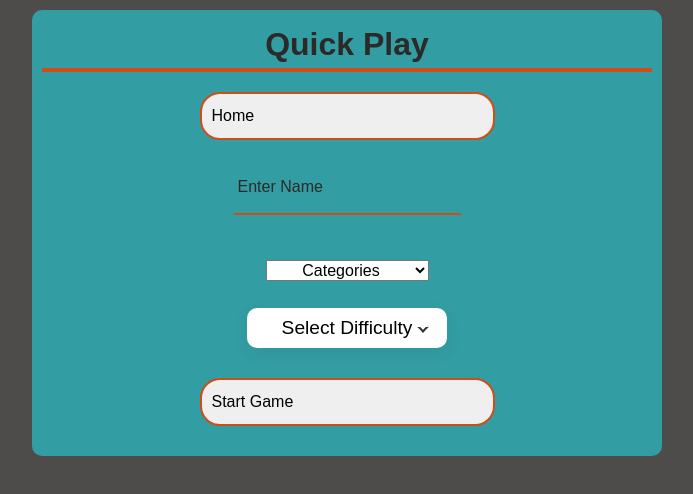
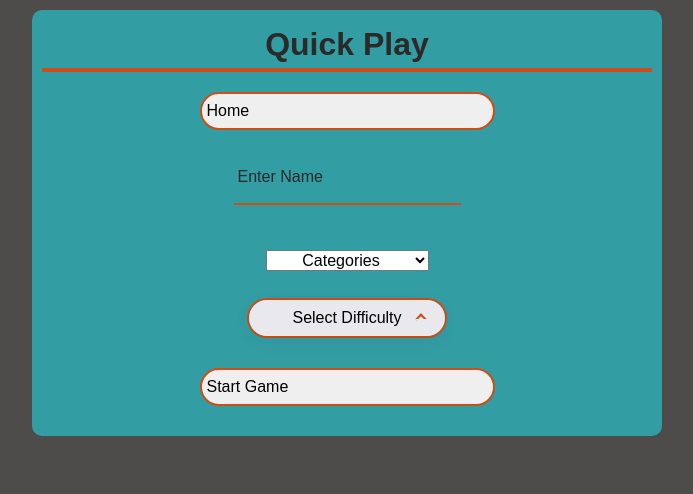
Before and after one commit to kennethd24/questionMaster, a React (Vite) app: page /QuickPlay in a window 1280 px wide. Shown: the top 494 px of the page, without its empty margins (293-986 px from the left). Built offline with nearby package versions, Linux system fonts and the light colour scheme.

Commit message:
Select diffculty css

```diff
--- a/src/index.css
+++ b/src/index.css
@@ -92,7 +92,7 @@ button {
   margin-top: 10px;
   margin-bottom: 10px;
   width: 50%;
-  padding: 10px;
+  padding: 5px;
   text-align: center;
   display: flex;
   flex-direction: column;
--- a/src/pages/quickPlay.css
+++ b/src/pages/quickPlay.css
@@ -2,7 +2,6 @@
 	margin: 0;
 	padding: 0;
 	box-sizing: border-box;
-	font-family: 'Poppins', sans-serif;
 }
 
 /* .container {
@@ -21,6 +20,8 @@
 	margin-top: 5px;
 	width: 200px;
 	height: 40px;
+	border:2px solid #cf4d16;
+	border-radius: 20px;
 }
 
 .dropdown::before {
@@ -31,9 +32,9 @@
 	z-index: 1000;
 	width: 8px;
 	height: 8px;
-	border: 2px solid #333;
-	border-top: 2px solid #fff;
-	border-right: 2px solid #fff;
+	border: 2px solid #e9e9ed;
+	border-top: 2px solid #cf4d16;
+	border-right: 2px solid #cf4d16;
 	transform: rotate(-45deg);
 	transition: 0.5s;
 	pointer-events: none;
@@ -51,22 +52,22 @@
 	width: 100%;
 	height: 100%;
 	cursor: pointer;
-	background: #fff;
-	font-size: 1.2em;
+	background: #e9e9ed;
 	border: none;
 	outline: none;
 	box-shadow: 0 5px 20px rgba(0, 0, 0, 0.05);
 	padding: 12px 20px;
-	border-radius: 10px;
+	border-radius: 20px;
 }
 
 .dropdown .options {
 	position: absolute;
-	top: 70px;
+	top: 45px;
+	margin-left: -10px;
 	width: 100%;
-	background: #fff;
+	background: #e9e9ed;
 	box-shadow: 0 5px 20px rgba(0, 0, 0, 0.05);
-	border-radius: 10px;
+	border-radius: 20px;
 	overflow: hidden;
 	display: none;
 }
@@ -76,11 +77,15 @@
 }
 
 .dropdown .options div {
-	/* padding: 12px 20px; */
+	padding: 5px;
 	cursor: pointer;
+	color: #2b2a29;
+	border-radius: 20px;
 }
 
 .dropdown .options div:hover {
 	background: #f5b732;
 	color: #2b2a29;
+	border:2px solid #cf4d16;
+	border-radius: 20px;
 }
```
